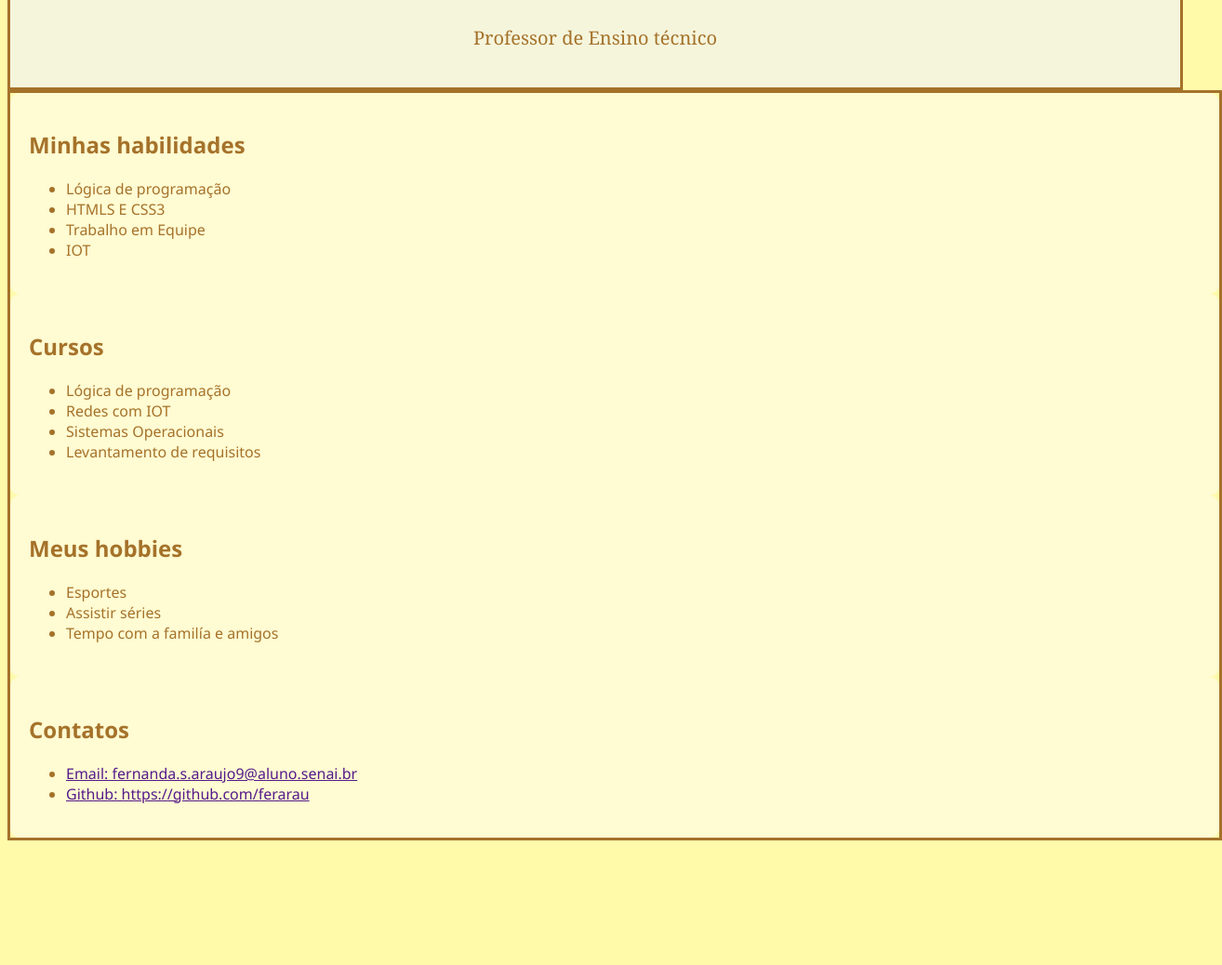
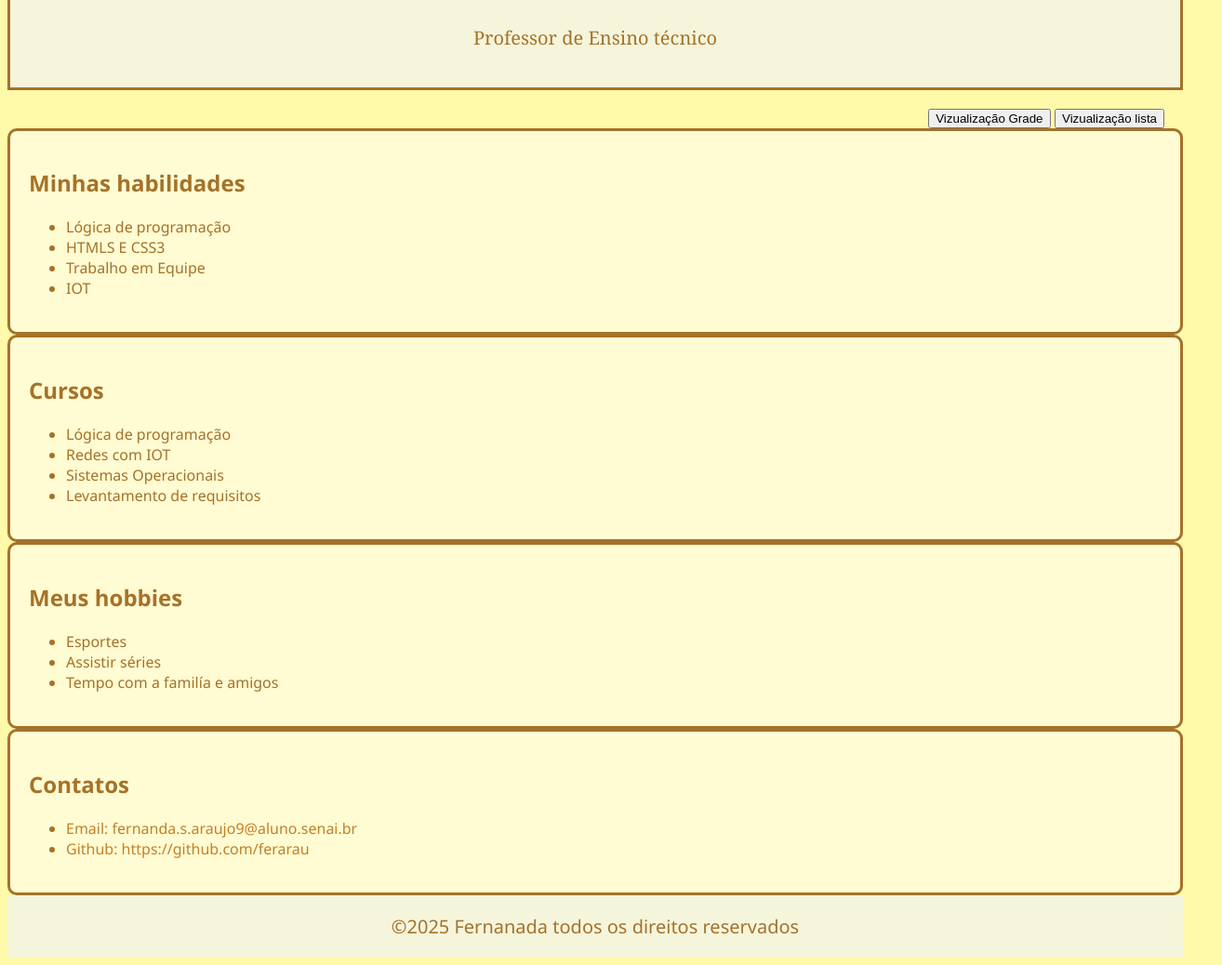
Before and after one commit to ferarau/site-pessoal, a plain HTML site: page index.html in a window 1280 px wide. Shown: the part 136-1174 px from the top of the page at 93% size, 1314 px wide, since content can reach past the window. Before the commit the page ends 1048 px from the top, so only its background shows below. Drawn offline with Linux system fonts and the light colour scheme.

Commit message:
Update index.html

```diff
--- a/index.html
+++ b/index.html
@@ -38,9 +38,8 @@
 
     main  {
         font-family:'Segoe UI', Tahoma, Geneva, Verdana, sans-serif;
-        border: 3px solid rgb(165, 114, 42);
         text-align: left;
-        width: 1300px;
+        width: 1200x;
         margin: 0 auto;
         }
 
@@ -48,9 +47,52 @@
             background-color: rgb(255, 251, 210);
             padding: 20px;
             border-radius: 10px;
-
+             border: 3px solid rgb(165, 114, 42);
 
         }
+        footer {
+            background-color: beige;
+            color: rgb(165, 114, 42);
+            text-align: center;
+            padding: 20px;
+            font-size: 20px;
+        }
+
+        a {
+            color: rgb(194, 128, 41);
+            text-decoration: none;
+        }
+
+        a:hover{
+            text-decoration: underline;
+            cursor: pointer;
+        }
+
+        .buttons {
+            text-align: right;
+            margin-top: 20px;
+            margin-right: 20px;
+        }
+
+        .buttons-vizualizacao {
+            font-size: 20px;
+            color: rgb(194, 128, 41)
+        }
+
+        .modo-grade {
+            padding-top: 20px;
+            margin: 0auto;
+            display: flex;
+            flex-wrap: wrap;
+            gap: 10px;
+            justify-content: center;
+            width: 100%;
+        }
+
+        .modo-grade section {
+            width: 40%;
+        }
+
 </style>
 <body>
     <header>
@@ -61,7 +103,11 @@
             Professor de Ensino técnico
         </p>
     </header>
-    <main>
+    <div class= "buttons">
+        <button class= "buttons-visualizacao" onclick="mudarGrade()"> Vizualização Grade</button>
+        <button class= "buttons-visualizacao" onclick="mudarLista()"> Vizualização lista</button>
+    </div>
+    <main id="principal">
         <section>
             <h2>
                 Minhas habilidades
@@ -107,8 +153,21 @@
                 </li>
             </ul>
         </section>
+        <footer>
+            &copy;2025  Fernanada todos os direitos reservados
+        </footer>
 
 
     </main>
 </body>
+<script>
+    function mudarGrade() {
+        const principal = document.getElementById('principal')
+        principal.classList.add('modo-grade')
+    }
+    function mudarLista() {
+        const principal = document.getElementById('principal')
+        principal.classList.remove('modo-grade')
+    }
+</script>
 </html>
```
